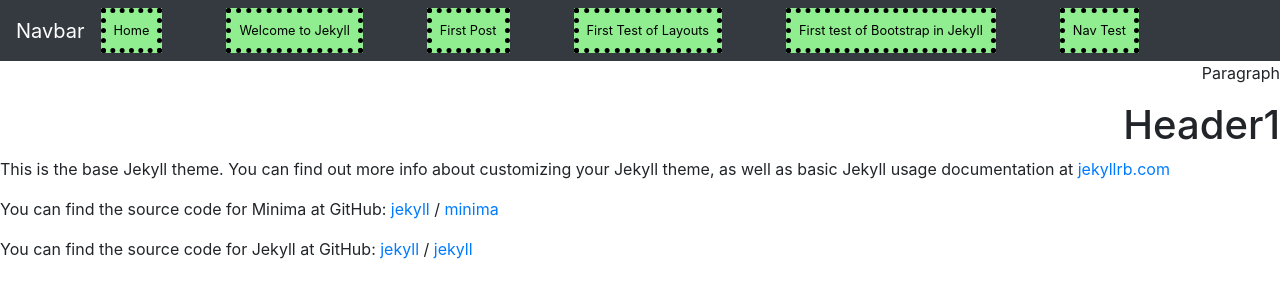
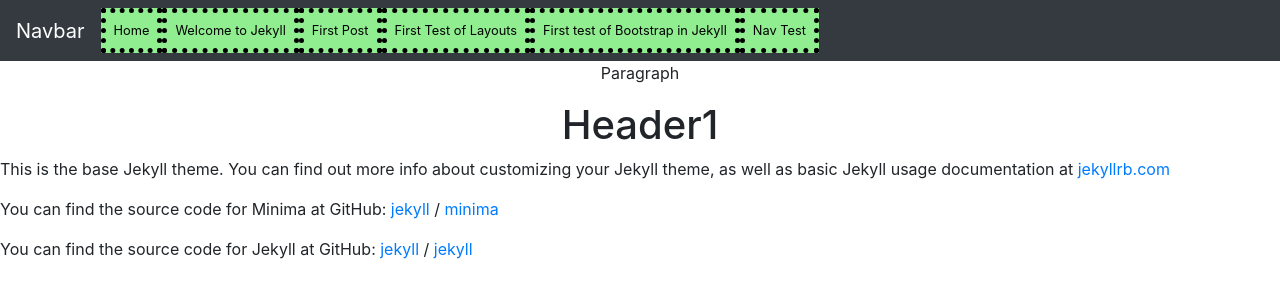
Before and after one commit to williaml4292/SEP-Notes, a Jekyll site: the page built from about.markdown, in a window 1280 px wide. Shown: the top 300 px of the page. Built offline with Jekyll 4.4.1, drawn with Linux system fonts in a browser that asks for light colours; nearby versions of some CDN libraries.

Commit message:
Fri, Apr 4, 2025, 2:17 PM -04:00

```diff
--- a/404.html
+++ b/404.html
@@ -7,7 +7,7 @@ layout: default
   .container {
     margin: 10px auto;
     max-width: 600px;
-    text-align: right;
+    text-align: center;
   }
   h1 {
     margin: 30px 0;
--- a/_layouts/nav2.html
+++ b/_layouts/nav2.html
@@ -7,14 +7,14 @@
         display: flex;
     }
     nav ul li {
-        margin-right: 5vw;
+        margin-center: 5vw;
         border: black 5px dotted;
         background-color: lightgreen;
     }
     nav ul li a {
         font-size:1vw !important;
         color: black !important;
-        text-align:right;
+        text-align:center;
     }
     nav ul li a:hover {
         text-decoration: underline !important;
--- a/_layouts/page.html
+++ b/_layouts/page.html
@@ -3,13 +3,13 @@ layout: nav2
 ---
 <head>
     <style>
-        .right {
-            text-align:right;
+        .center {
+            text-align:center;
         }
     </style>
 </head>
 <body>
-<p class="right"> Paragraph</p>
-<h1 class="right"> Header1</h1>
+<p class="center"> Paragraph</p>
+<h1 class="center"> Header1</h1>
 {{ content }}
 </body>
--- a/_layouts/post.html
+++ b/_layouts/post.html
@@ -3,13 +3,13 @@ layout: nav2
 ---
 <head>
     <style>
-        .right {
-            text-align:right;
+        .center {
+            text-align:center;
         }
     </style>
 </head>
 <body>
-<h1 class="right"> This is a post</h1>
+<h1 class="center"> This is a post</h1>
 {% if page.title contains "Jekyll" %}
 <strong> This page's title contains "Jekyll" </strong>
 {% else %}
```
